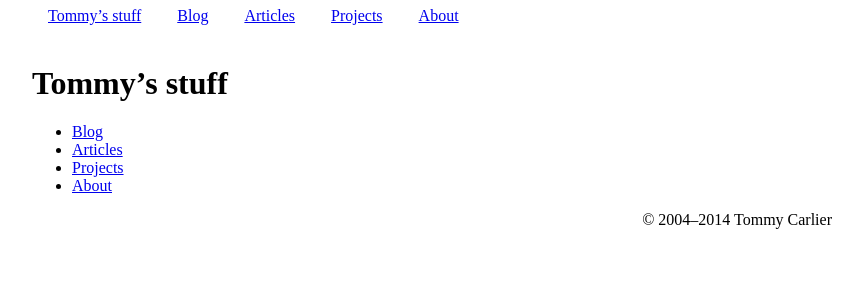
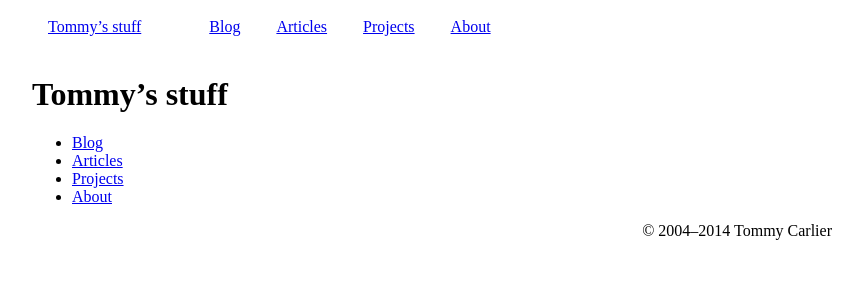
Before and after one commit to tommy-carlier/www.tcx.be, a Jekyll site: the page built from index.html, in a window 1280 px wide. Shown: the top 300 px of the page, without its empty margins (208-1071 px from the left). Built offline with Jekyll 4.4.1, drawn with Linux system fonts in a browser that asks for light colours.

Commit message:
Worked on layout of page structure

```diff
--- a/assets/site.scss
+++ b/assets/site.scss
@@ -7,6 +7,7 @@ html
   min-height: 100%;
   background: $frame-background;
   color: $frame-text-color;
+}
 
 body
 {
@@ -31,7 +32,12 @@ html
 
     a
     {
-        padding: 0 1em 0.7em;
+      padding: 0.7em 1em;
+    }
+
+    &> a
+    {
+      margin-right: 2em;
     }
   }
 
@@ -40,7 +46,6 @@ html
     text-align: right;
   }
 }
-}
 
 .content
 {
```
Lines whose indentation alone changed are shown as unchanged.
